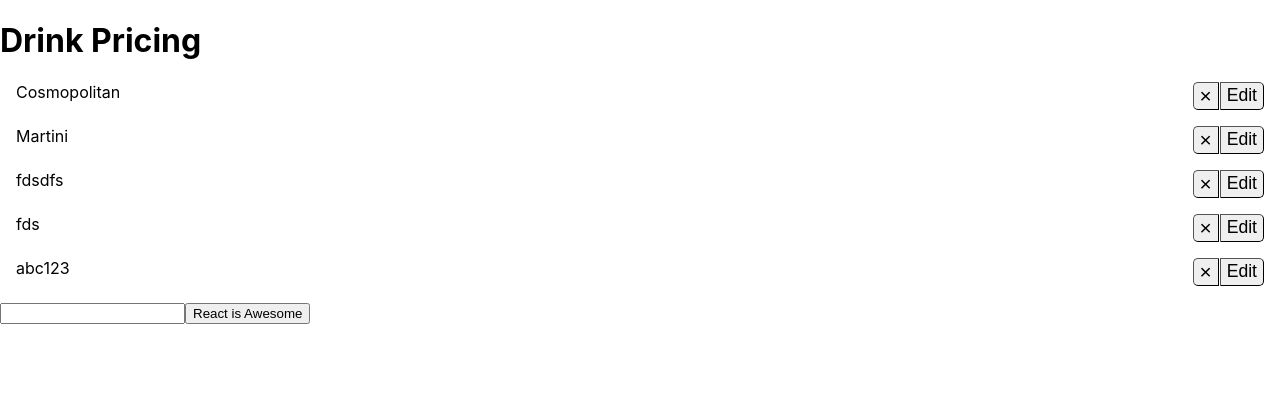
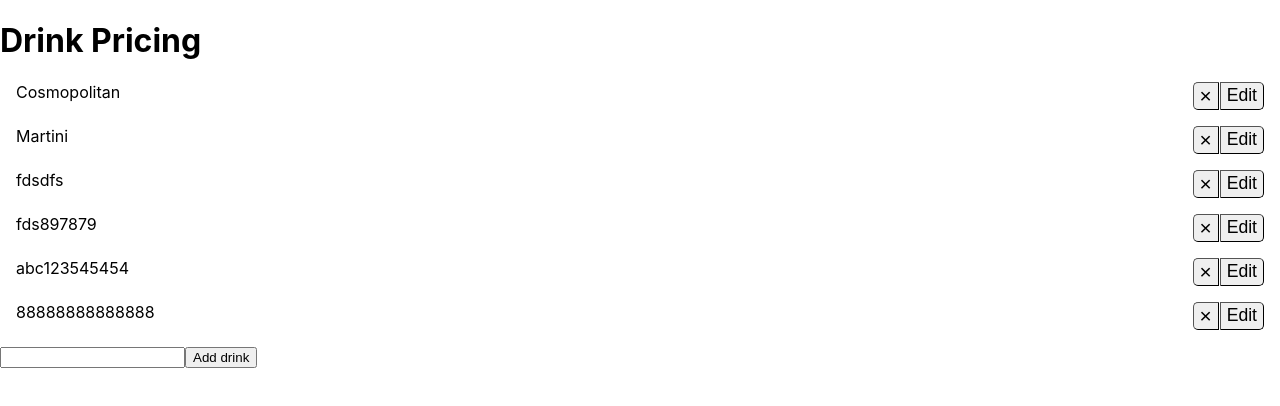
Before and after one commit to totalca/drink-pricing, a React (Create React App) app: page / in a window 1280 px wide. Shown: the top 406 px of the page. Built offline with nearby package versions, Linux system fonts and the light colour scheme; data requests are answered from the project's data file.

Commit message:
Finish the first version of CRUD on drinks

```diff
--- a/src/component/drinks/add-drinks/add-drinks.jsx
+++ b/src/component/drinks/add-drinks/add-drinks.jsx
@@ -43,7 +43,7 @@ class AddDrinks extends Component {
                         />
                      <button
                         onClick={this.pushDrinks}>
-                        React is Awesome
+                        Add drink
                      </button>
                  </p>
 
--- a/src/component/drinks/drinks.jsx
+++ b/src/component/drinks/drinks.jsx
@@ -106,6 +106,9 @@ class Drinks extends Component{
                             drinksObject
                         )
             });
+            this.setState({
+                current: null
+            })
         })
         // if(confirm('any')) {
         // }
--- a/src/data/data.json
+++ b/src/data/data.json
@@ -13,12 +13,16 @@
       "id": 3
     },
     {
-      "name": "fds",
-      "id": 5
+      "id": 5,
+      "name": "fds897879"
     },
     {
       "id": 7,
-      "name": "abc123"
+      "name": "abc123545454"
+    },
+    {
+      "id": 8,
+      "name": "88888888888888"
     }
   ]
 }
```
